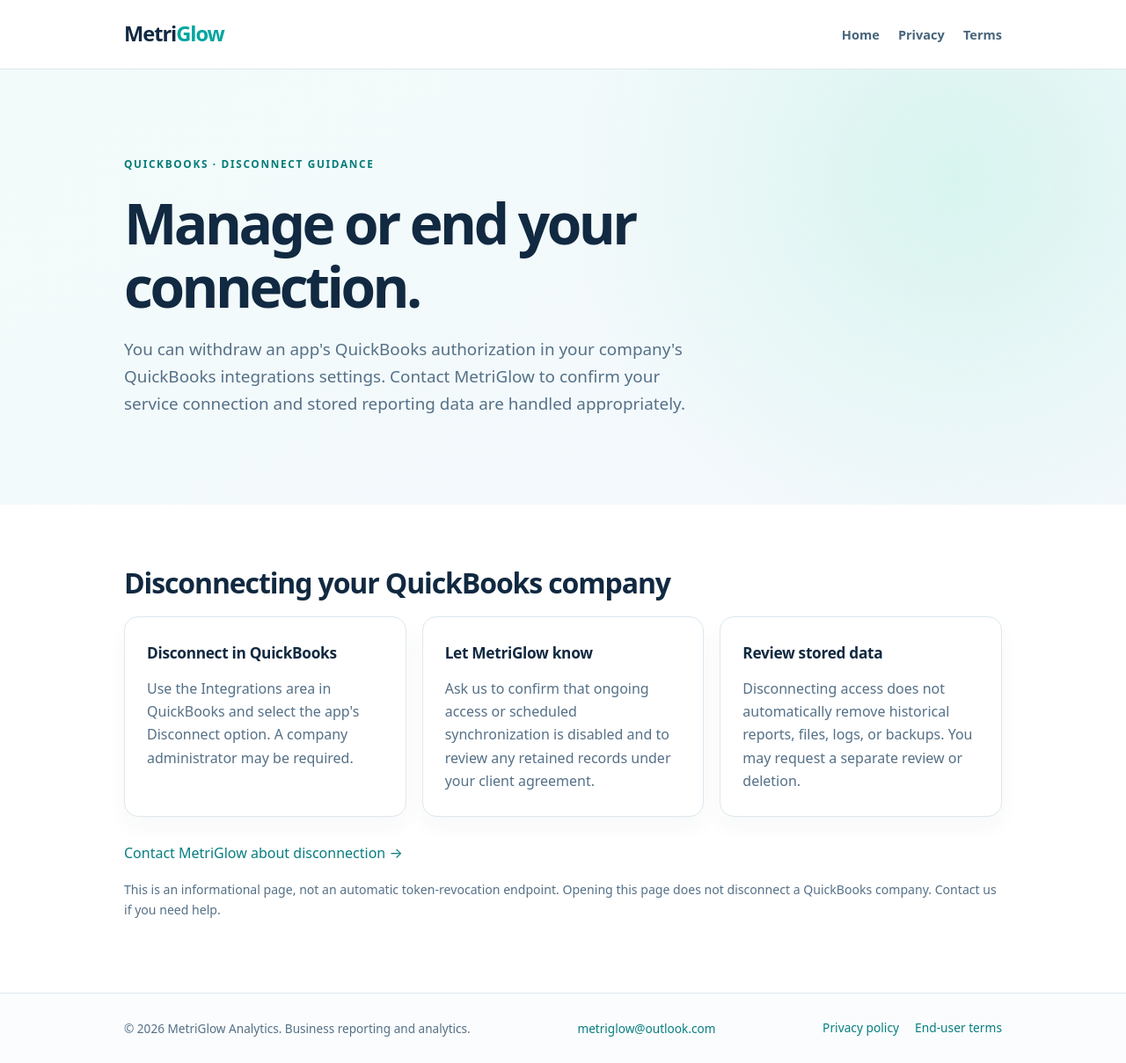
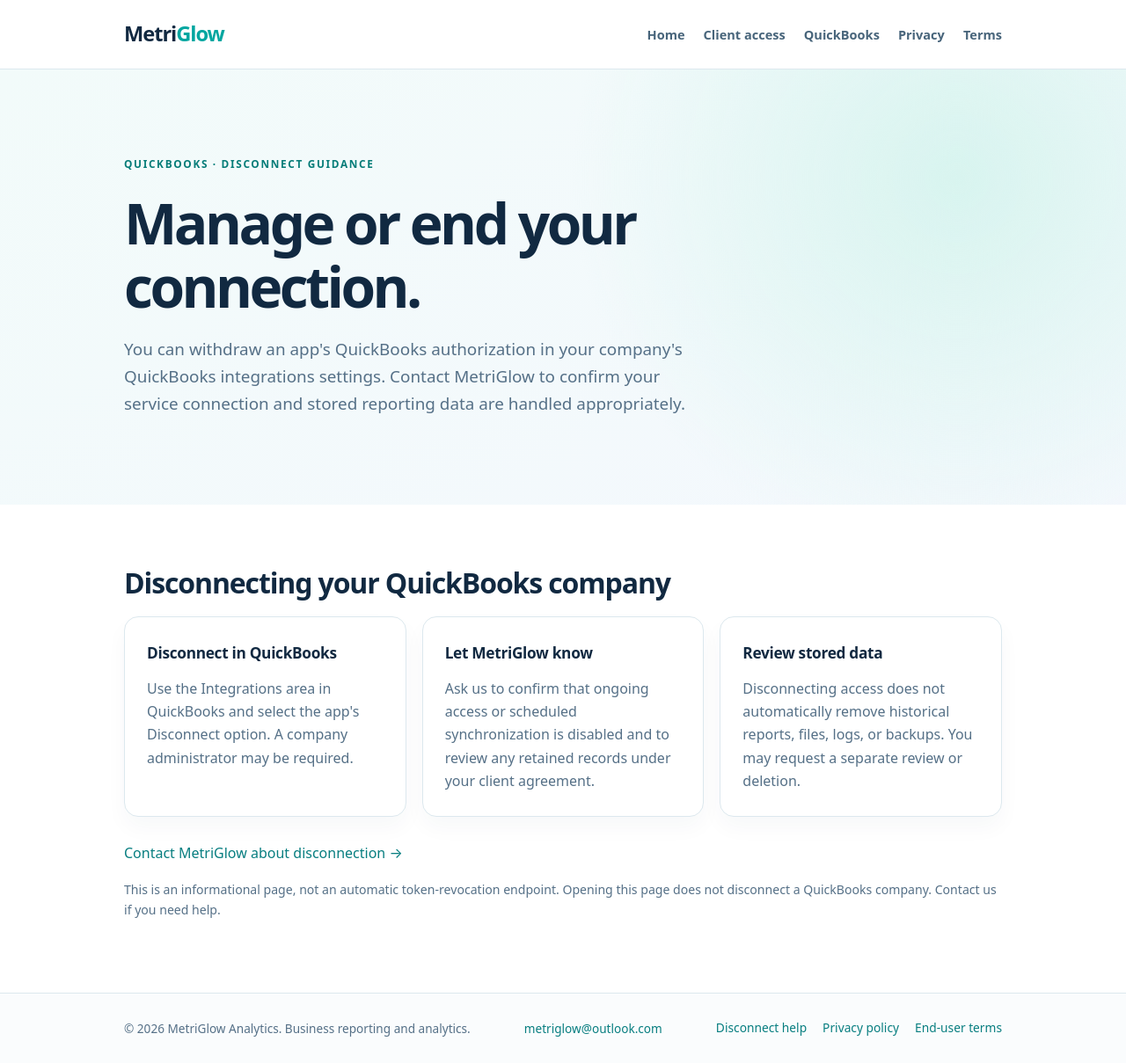
Before and after one commit to metriglow/metriglow.github.io, a plain HTML site: page disconnect.html in a window 1280 px wide. Shown: the whole page at 88% size. Drawn offline with Linux system fonts and the light colour scheme.

Commit message:
web: link client onboarding and QuickBooks pages from site navigation

```diff
--- a/disconnect.html
+++ b/disconnect.html
@@ -8,8 +8,8 @@
 <link rel="stylesheet" href="styles.css">
 </head>
 <body>
-<header class="site-header"><div class="wrap"><a class="wordmark" href="index.html" aria-label="MetriGlow home">Metri<span>Glow</span></a><nav aria-label="Main navigation"><a href="index.html">Home</a><a href="privacy.html">Privacy</a><a href="terms.html">Terms</a></nav></div></header>
+<header class="site-header"><div class="wrap"><a class="wordmark" href="index.html" aria-label="MetriGlow home">Metri<span>Glow</span></a><nav aria-label="Main navigation"><a href="index.html">Home</a><a href="launch.html">Client access</a><a href="connect.html">QuickBooks</a><a href="privacy.html">Privacy</a><a href="terms.html">Terms</a></nav></div></header>
 <main><section class="hero"><div class="wrap"><span class="eyebrow">QuickBooks · Disconnect guidance</span><h1>Manage or end your connection.</h1><p>You can withdraw an app's QuickBooks authorization in your company's QuickBooks integrations settings. Contact MetriGlow to confirm your service connection and stored reporting data are handled appropriately.</p></div></section><section class="section"><div class="wrap"><h2>Disconnecting your QuickBooks company</h2><div class="grid"><div class="panel"><h3>Disconnect in QuickBooks</h3><p>Use the Integrations area in QuickBooks and select the app's Disconnect option. A company administrator may be required.</p></div><div class="panel"><h3>Let MetriGlow know</h3><p>Ask us to confirm that ongoing access or scheduled synchronization is disabled and to review any retained records under your client agreement.</p></div><div class="panel"><h3>Review stored data</h3><p>Disconnecting access does not automatically remove historical reports, files, logs, or backups. You may request a separate review or deletion.</p></div></div><p style="margin-top:28px"><a class="cta-link" href="mailto:metriglow@outlook.com?subject=MetriGlow%20QuickBooks%20disconnect%20and%20data%20request">Contact MetriGlow about disconnection →</a></p><p class="small">This is an informational page, not an automatic token-revocation endpoint. Opening this page does not disconnect a QuickBooks company. Contact us if you need help.</p></div></section></main>
-<footer class="site-footer"><div class="wrap"><p>© 2026 MetriGlow Analytics. Business reporting and analytics.</p><p><a href="mailto:metriglow@outlook.com">metriglow@outlook.com</a></p><div class="footer-links"><a href="privacy.html">Privacy policy</a><a href="terms.html">End-user terms</a></div></div></footer>
+<footer class="site-footer"><div class="wrap"><p>© 2026 MetriGlow Analytics. Business reporting and analytics.</p><p><a href="mailto:metriglow@outlook.com">metriglow@outlook.com</a></p><div class="footer-links"><a href="disconnect.html">Disconnect help</a><a href="privacy.html">Privacy policy</a><a href="terms.html">End-user terms</a></div></div></footer>
 </body>
 </html>
```
